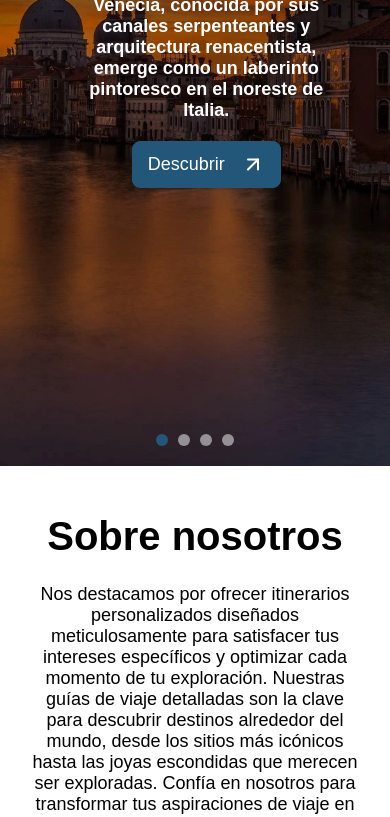
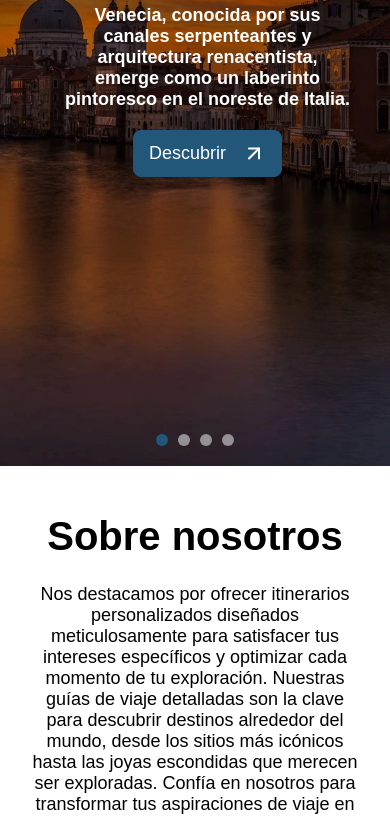
Before and after one commit to alba-estrada/destinify_planner, a plain HTML site: page index.html in a window 390 px wide. Shown: the part 378-1195 px from the top of the page. Drawn offline with Linux system fonts and the light colour scheme; a web font is replaced by a local one.

Commit message:
Update index.css

```diff
--- a/css/index.css
+++ b/css/index.css
@@ -25,6 +25,7 @@ button {
     --main-secondary-color: #F4B393;
     --main-white-color: #ffffff;
     --main-black-color: #000000;
+    --main-grey-color: #eee;
     --main-font-family: "Inria Sans", sans-serif;
     --main-border-radius: 0.5rem;
 }
@@ -251,17 +252,20 @@ nav {
 
     opacity: 0;
     transition: opacity 0.5s ease;
-    display: flex;
+    display: none;
 }
 
 .slide--active {
     opacity: 1;
+    display: block;
 }
 
 .slide__container {
     width: 100%;
+    height: 100%;
     display: flex;
     align-items: center;
+    justify-content: center;
 }
 
 .slide__content {
@@ -461,7 +465,7 @@ nav {
     display: flex;
     justify-content: space-around;
     align-items: center;
-    background-color: #eee;
+    background-color: var(--main-grey-color);
 }
 
 .banner__content {
@@ -580,7 +584,6 @@ nav {
 .form__container {
     padding: 3em 2em;
     display: flex;
-    align-items: center;
     gap: 2.5em;
 }
 
@@ -594,6 +597,13 @@ nav {
     flex-direction: column;
     justify-content: center;
     gap: 1em;
+}
+
+.form__img picture,
+.form__img img {
+    max-width: 100%;
+    max-height: 100%;
+    object-fit: cover;
 }
 
 .form__text {
@@ -848,7 +858,7 @@ label {
     }
 
     .slide__text p {
-        width: 80%;
+        width: 60%;
     }
 
     .about__container {
@@ -938,19 +948,15 @@ label {
         width: 3rem;
     }
 
-    .slide__content,
-    .slide__text {
+    .slide__container, .slide__content, .slide__text, .slide__text p {
+        justify-content: center;
         align-items: center;
-        justify-content: center;
         text-align: center;
+        width: 90%;
     }
 
     .slide__text h2 {
         font-size: 5rem;
-    }
-
-    .slide__text p {
-        width: 100%;
     }
 
     .banner__logos img {
@@ -1018,6 +1024,10 @@ label {
         font-size: 2.2rem;
     }
 
+    .slide__text, .slide__text p {
+        width: 100%;
+    }
+
     .slide__text h2 {
         font-size: 4rem;
     }
```
